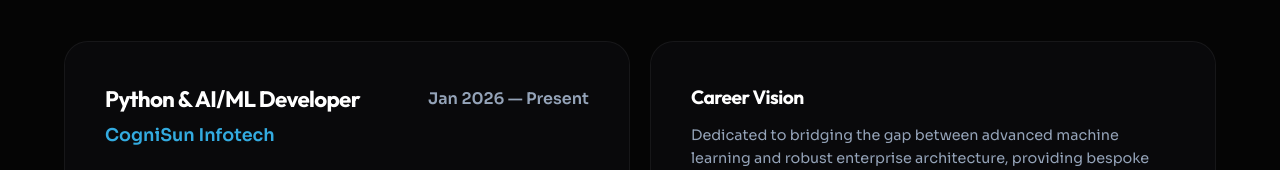
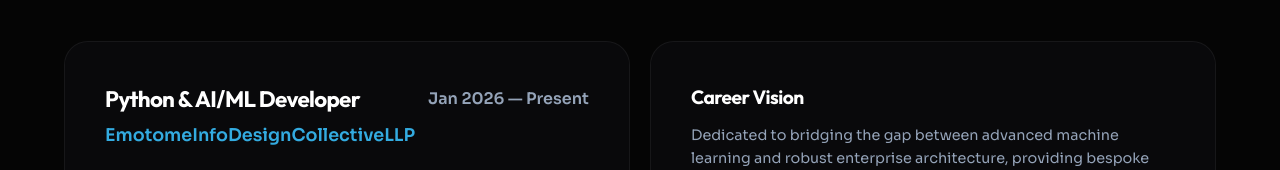
Before and after one commit to kunalmudaliarcognisun-lang/kunal.github.io, a plain HTML site: page index.html in a window 1280 px wide. Shown: the part 2200-2370 px from the top of the page. Drawn offline with Linux system fonts and the light colour scheme.

Commit message:
Update index.html

```diff
--- a/index.html
+++ b/index.html
@@ -164,7 +164,7 @@
           <div style="display: flex; justify-content: space-between; align-items: flex-start; margin-bottom: 24px;">
             <div style="display: flex; flex-direction: column; gap: 4px;">
               <h3 style="font-size: 1.4rem; margin:0;">Python & AI/ML Developer</h3>
-              <p style="color: var(--prism-1); font-weight: 600; font-size: 1.1rem; opacity: 0.9;">CogniSun Infotech</p>
+              <p style="color: var(--prism-1); font-weight: 600; font-size: 1.1rem; opacity: 0.9;">EmotomeInfoDesignCollectiveLLP</p>
             </div>
             <span style="font-weight: 600; color: var(--prism-4); margin-top: 4px;">Jan 2026 — Present</span>
           </div>
```
